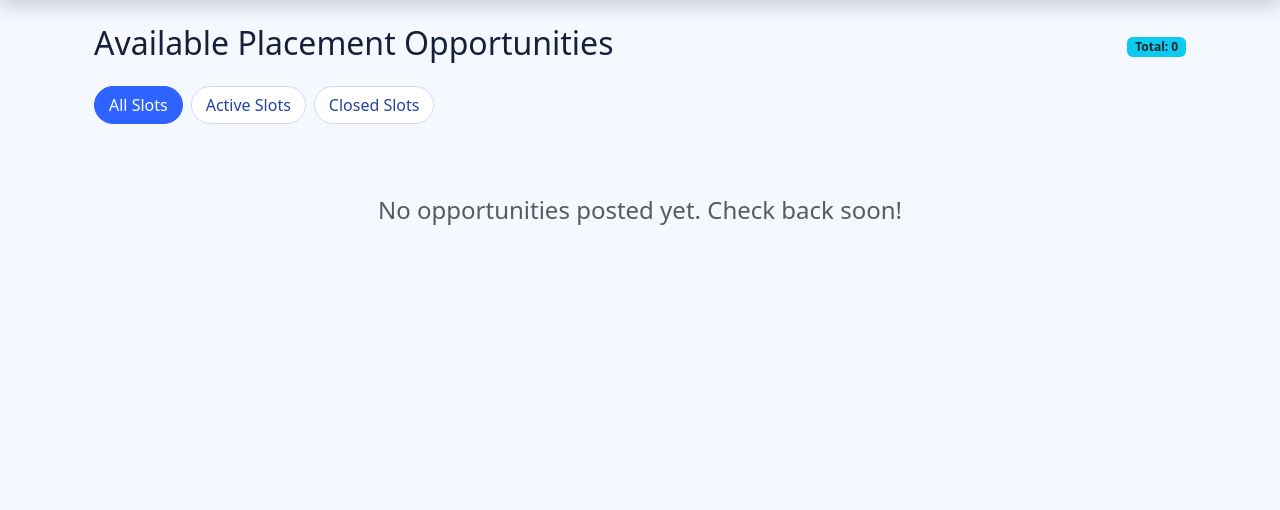
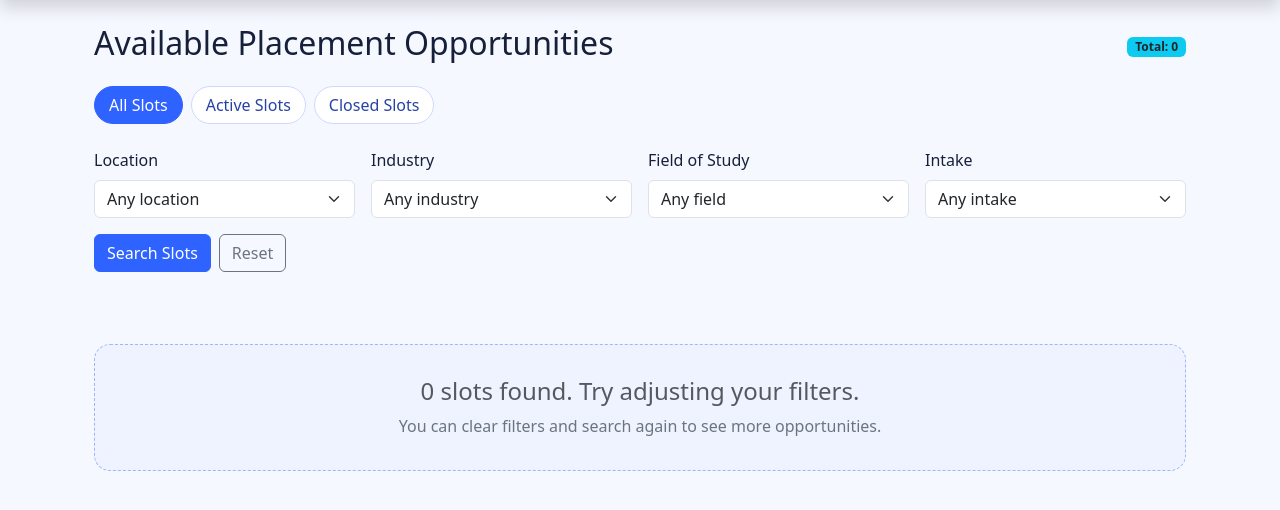
Before and after one commit to Nelvine201/Attachment_placement-portal, a Django app: page /jobs/ in a window 1280 px wide. Shown: the part 68-578 px from the top of the page. Run offline with Django 5.2, Linux system fonts and the light colour scheme; the visitor is signed in with stand-in values (Sample User, id 1); data that the repository does not hold is empty.

Commit message:
changes made

```diff
--- a/portal/models.py
+++ b/portal/models.py
@@ -62,6 +62,8 @@ class JobSlot(models.Model):
     description = models.TextField()
     requirements = models.TextField(null=True, blank=True)
     location = models.CharField(max_length=100, default="Remote")
+    field_of_study = models.CharField(max_length=120, blank=True)
+    intake = models.CharField(max_length=50, blank=True)
 
     deadline = models.DateField()
     created_at = models.DateTimeField(auto_now_add=True)
--- a/portal/templates/portal/job_list.html
+++ b/portal/templates/portal/job_list.html
@@ -25,6 +25,13 @@
         transform: translateY(-4px);
         background-color: #eef3ff;
     }
+
+    .empty-slots {
+        border: 1px dashed #9fb5ff;
+        border-radius: 16px;
+        background: #eef3ff;
+        padding: 2rem;
+    }
 </style>
 
 <div class="container mt-4">
@@ -40,6 +47,55 @@
         <a href="{% url 'jobs' %}?status=closed"
             class="slot-filter {% if status_filter == 'closed' %}active{% endif %}">Closed Slots</a>
     </div>
+    <form method="get" class="row g-3 mb-4">
+        <input type="hidden" name="status" value="{{ status_filter }}">
+        <div class="col-md-3">
+            <label class="form-label">Location</label>
+            <select name="location" class="form-select">
+                <option value="">Any location</option>
+                {% for location in location_options %}
+                <option value="{{ location }}" {% if location in location_filter %}selected{% endif %}>{{ location }}
+                </option>
+                {% endfor %}
+            </select>
+        </div>
+        <div class="col-md-3">
+            <label class="form-label">Industry</label>
+            <select name="industry" class="form-select">
+                <option value="">Any industry</option>
+                {% for industry in industry_options %}
+                <option value="{{ industry }}" {% if industry in industry_filter %}selected{% endif %}>{{ industry }}
+                </option>
+                {% endfor %}
+            </select>
+        </div>
+        <div class="col-md-3">
+            <label class="form-label">Field of Study</label>
+            <select name="field_of_study" class="form-select">
+                <option value="">Any field</option>
+                {% for field in field_of_study_options %}
+                <option value="{{ field }}" {% if field in field_of_study_filter %}selected{% endif %}>{{ field }}
+                </option>
+                {% endfor %}
+            </select>
+        </div>
+        <div class="col-md-3">
+            <label class="form-label">Intake</label>
+            <select name="intake" class="form-select">
+                <option value="">Any intake</option>
+                {% for intake in intake_options %}
+                <option value="{{ intake }}" {% if intake in intake_filter %}selected{% endif %}>{{ intake }}</option>
+                {% endfor %}
+            </select>
+        </div>
+        <div class="col-12 d-flex gap-2">
+            <button type="submit" class="btn btn-primary">Search Slots</button>
+            <a href="{% url 'jobs' %}" class="btn btn-outline-secondary">Reset</a>
+        </div>
+    </form>
+
+
+
 
     <div class="row">
         {% for job in jobs %}
@@ -51,7 +107,6 @@
                             {{ job.title }}
                         </a>
                     </h5>
-                    <!--<h6 class="card-subtitle mb-2 text-muted">{{ job.company_name }}</h6>--->
                     <h6 class="card-subtitle mb-2 text-muted">{{ job.employer.company_name }}</h6>
                     <p class="card-text text-truncate">{{ job.description }}</p>
 
@@ -60,41 +115,22 @@
                         <li><strong>Deadline:</strong> {{ job.deadline|date:"M d, Y" }}</li>
                     </ul>
                 </div>
+
                 <div class="card-footer bg-transparent border-top-0 pb-3">
-
-                    <!---<div class="card-footer bg-transparent border-top-0 pb-3">
-                        {% if job.id in applied_job_ids %}
-                        <button class="btn btn-secondary w-100" disabled>
-                            <i class="bi bi-check-circle"></i> Already Applied
-                        </button>
-                        {% else %}
-                        {% if user.is_authenticated %}
-                        <a href="{% url 'apply_for_job' job.id %}" class="btn btn-success w-100">
-                            Apply Now
-                        </a>
-                        {% else %}
-                        <a href="{% url 'register' %}" class="btn btn-primary w-100">
-                            Sign up to Apply
-                        </a>
-                        {% endif %}
-                        {% endif %}
-                    </div>--->
-                    {% if job.deadline < today %} <button class="btn btn-danger w-100" disabled>
-                        Deadline has passed!! 😢
-                        </button>
+                    {% if job.deadline < today %} <button class="btn btn-danger w-100" disabled>Deadline has passed!!
+                        😢</button>
                         {% elif job.id in applied_job_ids %}
                         <button class="btn btn-secondary w-100" disabled>
                             <i class="bi bi-check-circle"></i> Already Applied
                         </button>
                         {% else %}
                         {% if user.is_authenticated %}
-                        <a href="{% url 'apply_for_job' job.id %}" class="btn btn-success w-100">
+                        <a href="{% url 'apply_for_job' job.id %}" class="btn btn-success w-100">Apply Now</a>
+                        {% else %}
+                        <button class="btn btn-primary w-100" data-bs-toggle="modal"
+                            data-bs-target="#signupToApplyModal">
                             Apply Now
-                        </a>
-                        {% else %}
-                        <a href="{% url 'register' %}" class="btn btn-primary w-100">
-                            Sign up to Apply
-                        </a>
+                        </button>
                         {% endif %}
                         {% endif %}
                 </div>
@@ -102,9 +138,29 @@
         </div>
         {% empty %}
         <div class="col-12 text-center py-5">
-            <h4 class="text-muted">No opportunities posted yet. Check back soon!</h4>
+            <div class="empty-slots">
+                <h4 class="text-muted mb-2">0 slots found. Try adjusting your filters.</h4>
+                <p class="mb-0 text-secondary">You can clear filters and search again to see more opportunities.</p>
+            </div>
         </div>
         {% endfor %}
     </div>
 </div>
+<div class="modal fade" id="signupToApplyModal" tabindex="-1" aria-labelledby="signupToApplyLabel" aria-hidden="true">
+    <div class="modal-dialog modal-dialog-centered">
+        <div class="modal-content">
+            <div class="modal-header">
+                <h5 class="modal-title" id="signupToApplyLabel">Create account to continue</h5>
+                <button type="button" class="btn-close" data-bs-dismiss="modal" aria-label="Close"></button>
+            </div>
+            <div class="modal-body">
+                Create an account to apply. It only takes 30 seconds!
+            </div>
+            <div class="modal-footer">
+                <a href="{% url 'login' %}" class="btn btn-outline-secondary">Log In</a>
+                <a href="{% url 'register' %}" class="btn btn-primary">Sign Up</a>
+            </div>
+        </div>
+    </div>
+</div>
 {% endblock %}
--- a/portal/views.py
+++ b/portal/views.py
@@ -16,6 +16,29 @@ from django.urls import reverse
 from django.conf import settings
 
 from .forms import JobPostForm
+
+
+def filter_slots(
+    slots, *, active_slots="all", location="", industry="", field_of_study="", intake=""
+):
+    """Filter placement slots with 5 user-driven parameters."""
+    today = timezone.now().date()
+
+    if active_slots == "active":
+        slots = slots.filter(deadline__gte=today)
+    elif active_slots == "closed":
+        slots = slots.filter(deadline__lt=today)
+
+    if location:
+        slots = slots.filter(location__icontains=location)
+    if industry:
+        slots = slots.filter(employer__industry__icontains=industry)
+    if field_of_study:
+        slots = slots.filter(field_of_study__icontains=field_of_study)
+    if intake:
+        slots = slots.filter(intake__icontains=intake)
+
+    return slots
 
 
 # Create your views here.
@@ -231,15 +254,29 @@ def employer_dashboard(request):
 def job_list(request):
     # jobs = JobSlot.objects.all()
     today = timezone.now().date()
-    status_filter = request.GET.get("status", "all")
+    # status_filter = request.GET.get("status", "all")
+    active_slots_filter = request.GET.get("status", "all")
+    location_filter = request.GET.get("location", "").strip()
+    industry_filter = request.GET.get("industry", "").strip()
+    field_of_study_filter = request.GET.get("field_of_study", "").strip()
+    intake_filter = request.GET.get("intake", "").strip()
 
-    jobs = JobSlot.objects.all().order_by("-created_at")
-    if status_filter == "active":
-        jobs = jobs.filter(deadline__gte=today)
-    elif status_filter == "closed":
-        jobs = jobs.filter(deadline__lt=today)
+    # jobs = JobSlot.objects.all().order_by("-created_at")
+    # if status_filter == "active":
+    #   jobs = jobs.filter(deadline__gte=today)
+    # elif status_filter == "closed":
+    #   jobs = jobs.filter(deadline__lt=today)
 
     # Default value
+    jobs = JobSlot.objects.select_related("employer").all().order_by("-created_at")
+    jobs = filter_slots(
+        jobs,
+        active_slots=active_slots_filter,
+        location=location_filter,
+        industry=industry_filter,
+        field_of_study=field_of_study_filter,
+        intake=intake_filter,
+    )
     applied_job_ids = []
 
     # If user is logged in, check applications
@@ -260,8 +297,28 @@ def job_list(request):
         {
             "jobs": jobs,
             "applied_job_ids": applied_job_ids,
-            "status_filter": status_filter,
+            "status_filter": active_slots_filter,
             "today": today,
+            "status_filter": active_slots_filter,
+            "today": today,
+            "location_filter": location_filter,
+            "industry_filter": industry_filter,
+            "field_of_study_filter": field_of_study_filter,
+            "intake_filter": intake_filter,
+            "location_options": JobSlot.objects.values_list(
+                "location", flat=True
+            ).distinct(),
+            "industry_options": Employer.objects.values_list(
+                "industry", flat=True
+            ).distinct(),
+            "field_of_study_options": JobSlot.objects.values_list(
+                "field_of_study", flat=True
+            )
+            .exclude(field_of_study="")
+            .distinct(),
+            "intake_options": JobSlot.objects.values_list("intake", flat=True)
+            .exclude(intake="")
+            .distinct(),
         },
     )
 
```
Also changed, not shown: portal/forms.py (+47 -2 lines), portal/templates/portal/job_detail.html (+22 -2 lines), portal/migrations/0005_jobslot_field_of_study_jobslot_intake.py (added), 3 other files.
